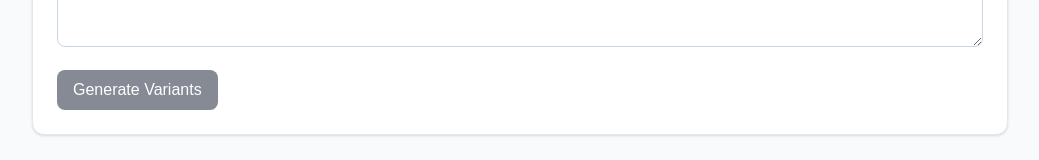
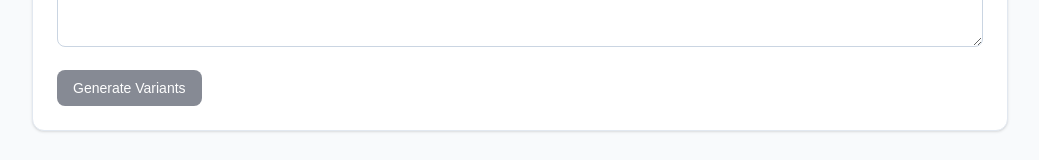
Before and after one commit to Guardian7366/idea-evolution-engine, a React (Vite) app in the folder frontend/: page / in a window 1280 px wide. Shown: the part 311-471 px from the top of the page, without its empty margins (120-1159 px from the left). Built offline with nearby package versions, Linux system fonts and the light colour scheme; no server answers.

Commit message:
Button and EmptyState components for frontend reutilization

```diff
--- /dev/null
+++ b/frontend/src/components/shared/Button.tsx
@@ -0,0 +1,36 @@
+import type { ButtonHTMLAttributes, ReactNode } from 'react'
+
+type ButtonVariant = 'primary' | 'secondary'
+
+type ButtonProps = {
+  children: ReactNode
+  variant?: ButtonVariant
+  loading?: boolean
+} & ButtonHTMLAttributes<HTMLButtonElement>
+
+export function Button({
+  children,
+  variant = 'primary',
+  loading = false,
+  disabled,
+  className = '',
+  ...props
+}: ButtonProps) {
+  const baseClasses =
+    'rounded-lg px-4 py-2 text-sm font-medium transition disabled:cursor-not-allowed disabled:opacity-50'
+
+  const variantClasses =
+    variant === 'primary'
+      ? 'bg-slate-900 text-white hover:bg-slate-800'
+      : 'border border-slate-300 text-slate-800 hover:bg-slate-50'
+
+  return (
+    <button
+      {...props}
+      disabled={disabled || loading}
+      className={`${baseClasses} ${variantClasses} ${className}`}
+    >
+      {children}
+    </button>
+  )
+}
--- /dev/null
+++ b/frontend/src/components/shared/EmptyState.tsx
@@ -0,0 +1,18 @@
+import type { ReactNode } from 'react'
+
+type EmptyProps = {
+    children : ReactNode
+}
+
+export function EmptyState({
+  children
+}: EmptyProps) {
+    const baseClass =
+        'mt-4 rounded-lg border border-dashed border-slate-300 p-4 text-sm text-slate-500'
+
+    return (
+        <div className={baseClass}>
+            {children}
+        </div>
+    )
+}
--- a/frontend/src/features/analysis/components/PerspectiveExplorerPanel.tsx
+++ b/frontend/src/features/analysis/components/PerspectiveExplorerPanel.tsx
@@ -2,6 +2,9 @@ import type {
   PerspectiveAnalysisResult,
   PerspectiveType,
 } from '../../../types/idea'
+
+import { Button } from '../../../components/shared/Button'
+import { EmptyState } from '../../../components/shared/EmptyState'
 
 interface PerspectiveExplorerPanelProps {
   hasActiveVersion: boolean
@@ -38,9 +41,9 @@ export function PerspectiveExplorerPanel({
       </p>
 
       {!hasActiveVersion ? (
-        <div className="mt-4 rounded-lg border border-dashed border-slate-300 p-4 text-sm text-slate-500">
+        <EmptyState>
           You need an active version before exploring perspectives.
-        </div>
+        </EmptyState>
       ) : (
         <div className="mt-4 space-y-4">
           <div className="space-y-2">
@@ -67,14 +70,9 @@ export function PerspectiveExplorerPanel({
             </select>
           </div>
 
-          <button
-            type="button"
-            onClick={onExplore}
-            disabled={isExploring}
-            className="rounded-lg bg-slate-900 px-4 py-2 text-white disabled:cursor-not-allowed disabled:opacity-50"
-          >
+          <Button type="button" onClick={onExplore} disabled={isExploring} loading={isExploring}>
             {isExploring ? 'Exploring...' : 'Explore Perspective'}
-          </button>
+          </Button>
 
           {perspectiveResult ? (
             <div className="space-y-4 rounded-lg border border-slate-200 bg-slate-50 p-4">
--- a/frontend/src/features/analysis/components/VersionComparisonPanel.tsx
+++ b/frontend/src/features/analysis/components/VersionComparisonPanel.tsx
@@ -2,6 +2,9 @@ import type {
   ActiveIdeaVersion,
   VersionComparisonResult,
 } from '../../../types/idea'
+
+import { Button } from '../../../components/shared/Button'
+import { EmptyState } from '../../../components/shared/EmptyState'
 
 interface VersionComparisonPanelProps {
   baseVersion: ActiveIdeaVersion | null
@@ -42,20 +45,15 @@ export function VersionComparisonPanel({
       </div>
 
       {!canCompare ? (
-        <div className="mt-4 rounded-lg border border-dashed border-slate-300 p-4 text-sm text-slate-500">
+        <EmptyState>
           Select a variant and then transform the active version to enable
           comparison.
-        </div>
+        </EmptyState>
       ) : (
         <div className="mt-4 space-y-4">
-          <button
-            type="button"
-            onClick={onCompare}
-            disabled={isComparing}
-            className="rounded-lg bg-slate-900 px-4 py-2 text-white disabled:cursor-not-allowed disabled:opacity-50"
-          >
+          <Button type="button" onClick={onCompare} disabled={isComparing} loading={isComparing}>
             {isComparing ? 'Comparing...' : 'Compare Versions'}
-          </button>
+          </Button>
 
           {comparisonResult ? (
             <div className="space-y-4 rounded-lg border border-slate-200 bg-slate-50 p-4">
--- a/frontend/src/features/idea-input/components/IdeaInputSection.tsx
+++ b/frontend/src/features/idea-input/components/IdeaInputSection.tsx
@@ -1,3 +1,5 @@
+import { Button } from '../../../components/shared/Button'
+
 interface IdeaInputSectionProps {
   ideaInput: string
   isLoading: boolean
@@ -28,14 +30,14 @@ export function IdeaInputSection({
           className="min-h-[140px] w-full rounded-lg border border-slate-300 p-3 outline-none focus:border-slate-500"
         />
 
-        <button
+        <Button
           type="button"
           onClick={onGenerateVariants}
           disabled={isLoading || ideaInput.trim().length < 3}
-          className="rounded-lg bg-slate-900 px-4 py-2 text-white disabled:cursor-not-allowed disabled:opacity-50"
+          loading={isLoading}
         >
           {isLoading ? 'Generating...' : 'Generate Variants'}
-        </button>
+        </Button>
 
         {errorMessage ? (
           <div className="rounded-lg border border-red-200 bg-red-50 p-3 text-sm text-red-700">
--- a/frontend/src/features/synthesis/components/FinalSynthesisPanel.tsx
+++ b/frontend/src/features/synthesis/components/FinalSynthesisPanel.tsx
@@ -1,4 +1,6 @@
 import type { FinalSynthesisResult } from '../../../types/idea'
+import { Button } from '../../../components/shared/Button'
+import { EmptyState } from '../../../components/shared/EmptyState'
 
 interface FinalSynthesisPanelProps {
   hasActiveVersion: boolean
@@ -21,19 +23,19 @@ export function FinalSynthesisPanel({
       </p>
 
       {!hasActiveVersion ? (
-        <div className="mt-4 rounded-lg border border-dashed border-slate-300 p-4 text-sm text-slate-500">
+        <EmptyState>
           You need an active version before generating a final synthesis.
-        </div>
+        </EmptyState>
       ) : (
         <div className="mt-4 space-y-4">
-          <button
+          <Button
             type="button"
             onClick={onGenerate}
             disabled={isGenerating}
-            className="rounded-lg bg-slate-900 px-4 py-2 text-white disabled:cursor-not-allowed disabled:opacity-50"
+            loading={isGenerating}
           >
             {isGenerating ? 'Generating...' : 'Generate Final Synthesis'}
-          </button>
+          </Button>
 
           {synthesisResult ? (
             <div className="space-y-4 rounded-lg border border-slate-200 bg-slate-50 p-4">
--- a/frontend/src/features/variants/components/VariantCard.tsx
+++ b/frontend/src/features/variants/components/VariantCard.tsx
@@ -1,4 +1,5 @@
 import type { IdeaVariantItem } from '../../../types/idea'
+import { Button } from '../../../components/shared/Button'
 
 interface VariantCardProps {
   variant: IdeaVariantItem
@@ -23,14 +24,15 @@ export function VariantCard({
       <p className="mt-3 text-sm leading-6 text-slate-700">{variant.content}</p>
 
       <div className="mt-4">
-        <button
+        <Button
           type="button"
+          variant="secondary"
           onClick={() => onSelect(variant.variant_id)}
           disabled={isSelecting}
-          className="rounded-lg border border-slate-300 px-4 py-2 text-sm font-medium text-slate-800 hover:bg-slate-50 disabled:cursor-not-allowed disabled:opacity-50"
+          loading={isSelecting}
         >
           {isSelecting ? 'Selecting...' : 'Select Variant'}
-        </button>
+        </Button>
       </div>
     </article>
   )
--- a/frontend/src/features/versioning/components/ActiveVersionPanel.tsx
+++ b/frontend/src/features/versioning/components/ActiveVersionPanel.tsx
@@ -1,4 +1,5 @@
 import type { ActiveIdeaVersion } from '../../../types/idea'
+import { EmptyState } from '../../../components/shared/EmptyState'
 
 interface ActiveVersionPanelProps {
   activeVersion: ActiveIdeaVersion | null
@@ -12,9 +13,9 @@ export function ActiveVersionPanel({
       <h3 className="text-xl font-semibold">Active version</h3>
 
       {!activeVersion ? (
-        <div className="mt-4 rounded-lg border border-dashed border-slate-300 p-4 text-sm text-slate-500">
+        <EmptyState>
           No active version yet. Select one variant to create version 1.
-        </div>
+        </EmptyState>
       ) : (
         <div className="mt-4 space-y-4">
           <div className="flex flex-wrap items-center gap-2">
--- a/frontend/src/features/versioning/components/VersionTransformPanel.tsx
+++ b/frontend/src/features/versioning/components/VersionTransformPanel.tsx
@@ -1,3 +1,6 @@
+import { Button } from '../../../components/shared/Button'
+import { EmptyState } from '../../../components/shared/EmptyState'
+
 interface VersionTransformPanelProps {
   hasActiveVersion: boolean
   transformInstruction: string
@@ -22,9 +25,9 @@ export function VersionTransformPanel({
       </p>
 
       {!hasActiveVersion ? (
-        <div className="mt-4 rounded-lg border border-dashed border-slate-300 p-4 text-sm text-slate-500">
+        <EmptyState>
           Select a variant first to activate version 1 before transforming it.
-        </div>
+        </EmptyState>
       ) : (
         <div className="mt-4 space-y-4">
           <textarea
@@ -34,14 +37,14 @@ export function VersionTransformPanel({
             className="min-h-[120px] w-full rounded-lg border border-slate-300 p-3 outline-none focus:border-slate-500"
           />
 
-          <button
+          <Button
             type="button"
             onClick={onRefine}
             disabled={isTransforming || transformInstruction.trim().length < 3}
-            className="rounded-lg bg-slate-900 px-4 py-2 text-white disabled:cursor-not-allowed disabled:opacity-50"
+            loading={isTransforming}
           >
             {isTransforming ? 'Refining...' : 'Refine Active Version'}
-          </button>
+          </Button>
         </div>
       )}
     </section>
```
